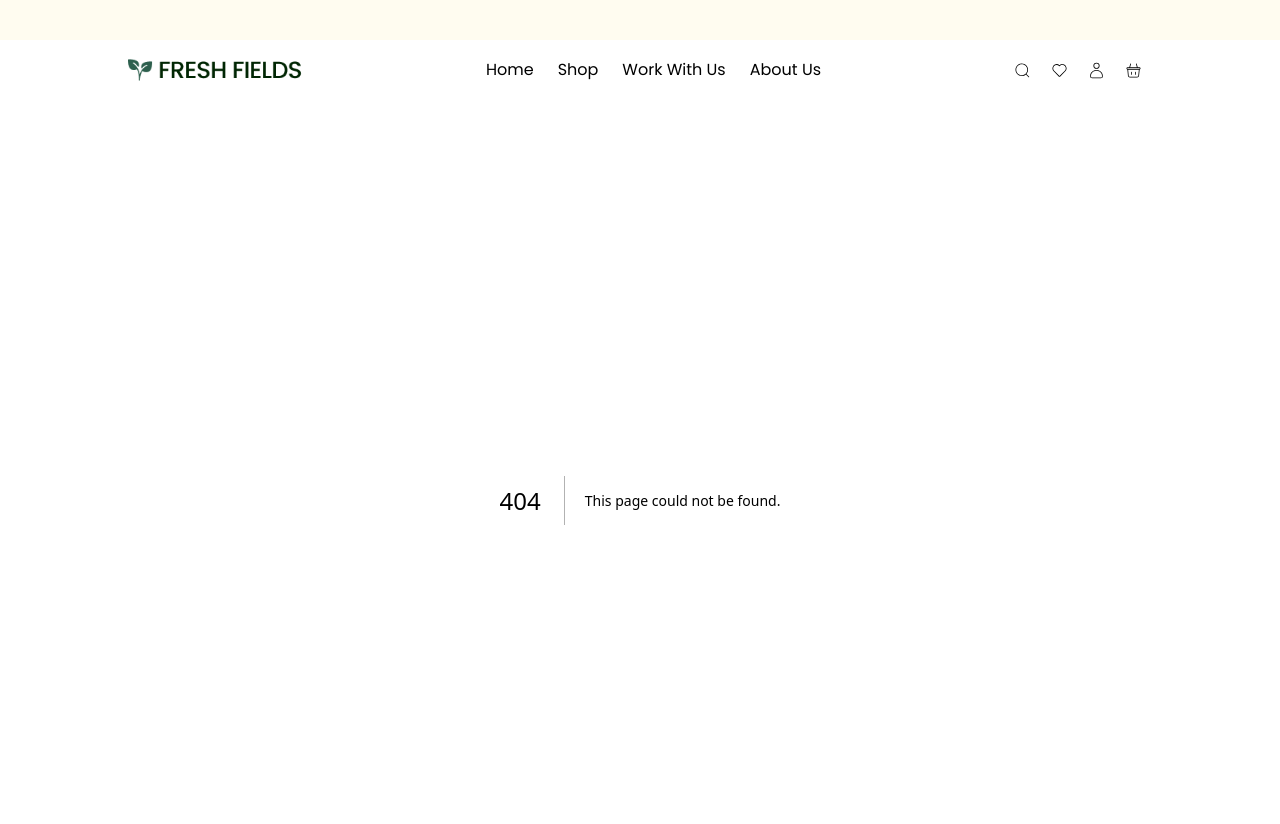
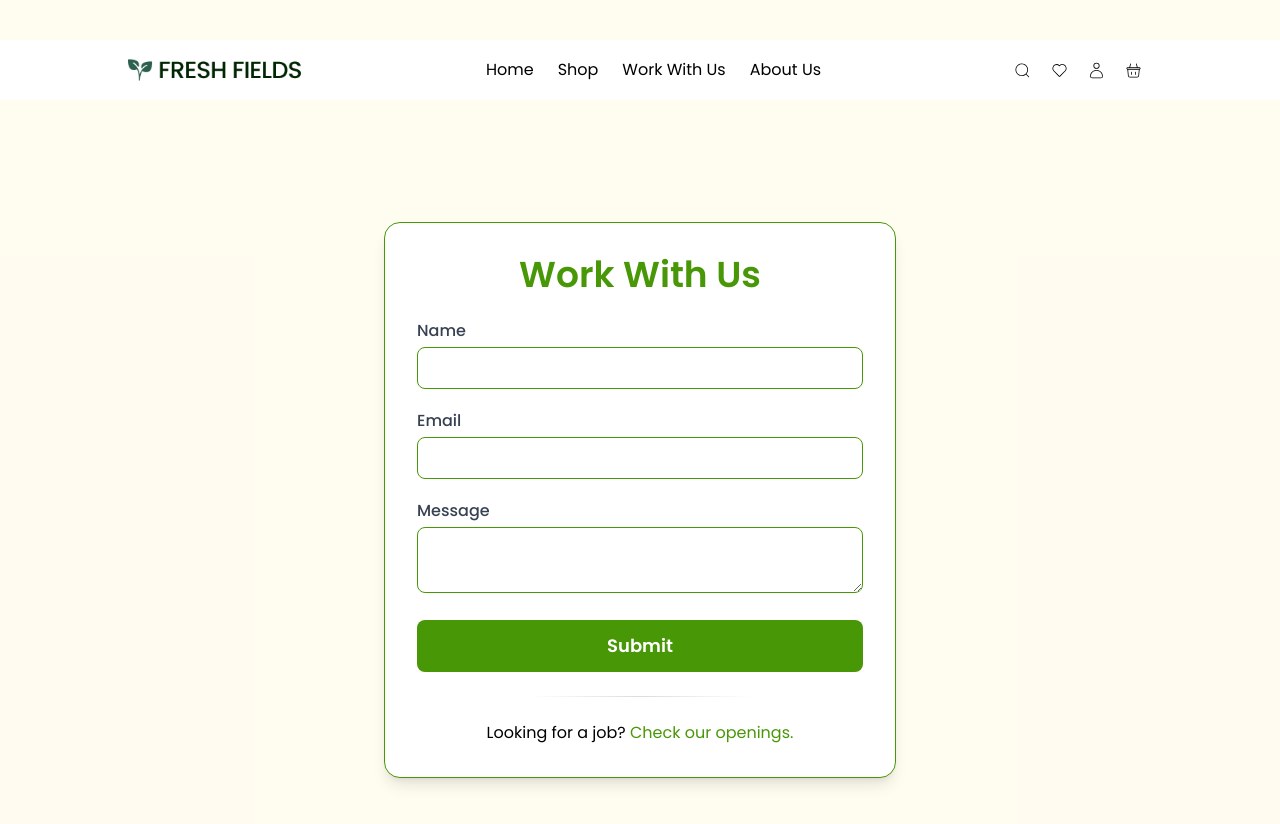
Before and after one commit to emmanuelcobbinah007/freshfieldsfrontendv2.o, a Next.js app: page /workwithus in a window 1280 px wide. Before the commit this address had no page. Shown: the top 824 px of the page. Built offline with nearby package versions, Linux system fonts and the light colour scheme; a web font is replaced by a local one.

Commit message:
added a work with us page

```diff
--- a/src/app/components/Navbar.tsx
+++ b/src/app/components/Navbar.tsx
@@ -32,7 +32,9 @@ const Navbar = () => {
             <Link href='/products' passHref>
               <p className='px-3 flex items-center hover:text-[#489706] hover:cursor-pointer duration-300 hover:scale-105'>Shop</p>
             </Link>
-            <p className='px-3 flex items-center hover:text-[#489706] hover:cursor-pointer duration-300 hover:scale-105'>Work With Us</p>
+            <Link href='/workwithus' passHref>
+              <p className='px-3 flex items-center hover:text-[#489706] hover:cursor-pointer duration-300 hover:scale-105'>Work With Us</p>
+            </Link>
             <Link href='/aboutus' passHref>
             <p className='px-3 flex items-center hover:text-[#489706] hover:cursor-pointer duration-300 hover:scale-105'>About Us</p>
             </Link>
--- /dev/null
+++ b/src/app/workwithus/page.tsx
@@ -0,0 +1,92 @@
+"use client";
+
+import React, { useState } from "react";
+import Link from 'next/link';
+import { motion } from "framer-motion";
+
+const WorkWithUs = () => {
+  const [name, setName] = useState("");
+  const [email, setEmail] = useState("");
+  const [message, setMessage] = useState("");
+  const [loading, setLoading] = useState(false);
+  const [success, setSuccess] = useState(false);
+
+  const handleSubmit = (e: React.FormEvent) => {
+    e.preventDefault();
+    setLoading(true);
+    setTimeout(() => {
+      setLoading(false);
+      setSuccess(true);
+      setName("");
+      setEmail("");
+      setMessage("");
+    }, 2000);
+  };
+
+  return (
+    <div className="flex items-center justify-center min-h-screen bg-[#FFC1070F] px-4">
+      <div className="bg-white shadow-lg rounded-2xl p-8 w-full max-w-lg border border-[#489706]">
+        <h2 className="text-4xl font-semibold text-[#489706] text-center mb-6">
+          Work With Us
+        </h2>
+        {success ? (
+          <motion.div
+            initial={{ opacity: 0 }}
+            animate={{ opacity: 1 }}
+            className="text-green-600 text-center text-lg font-medium"
+          >
+            ✅ Thank you! We'll get back to you soon.
+          </motion.div>
+        ) : (
+          <form onSubmit={handleSubmit} className="space-y-5">
+            <div>
+              <label className="block text-gray-700 font-medium">Name</label>
+              <input
+                type="text"
+                value={name}
+                onChange={(e) => setName(e.target.value)}
+                className="w-full mt-1 px-4 py-2 border border-[#489706] rounded-lg focus:ring focus:ring-[#489706] focus:outline-none"
+                required
+              />
+            </div>
+            <div>
+              <label className="block text-gray-700 font-medium">Email</label>
+              <input
+                type="email"
+                value={email}
+                onChange={(e) => setEmail(e.target.value)}
+                className="w-full mt-1 px-4 py-2 border border-[#489706] rounded-lg focus:ring focus:ring-[#489706] focus:outline-none"
+                required
+              />
+            </div>
+            <div>
+              <label className="block text-gray-700 font-medium">Message</label>
+              <textarea
+                value={message}
+                onChange={(e) => setMessage(e.target.value)}
+                className="w-full mt-1 px-4 py-2 border border-[#489706] rounded-lg focus:ring focus:ring-[#489706] focus:outline-none"
+                required
+              ></textarea>
+            </div>
+            <motion.button
+              type="submit"
+              className="w-full py-3 rounded-lg bg-[#489706] text-white font-semibold text-lg hover:bg-[#3a7c05] transition duration-200"
+              whileHover={{ scale: 1.05 }}
+              whileTap={{ scale: 0.95 }}
+              disabled={loading}
+            >
+              {loading ? "Submitting..." : "Submit"}
+            </motion.button>
+          </form>
+        )}
+
+<hr className='w-[50%] mx-auto my-6 h-px border-t-0 bg-transparent bg-gradient-to-r from-transparent via-neutral-500 to-transparent opacity-25 dark:opacity-100' />
+            <p className='text-center'>Looking for a job? <span className='text-[#489706]'><Link href='/careers'>Check our openings.</Link></span></p>
+
+
+      </div>
+    </div>
+  );
+};
+
+export default WorkWithUs;
```
Also changed, not shown: src/app/components/ProductPage.tsx (line endings or trailing spaces).
